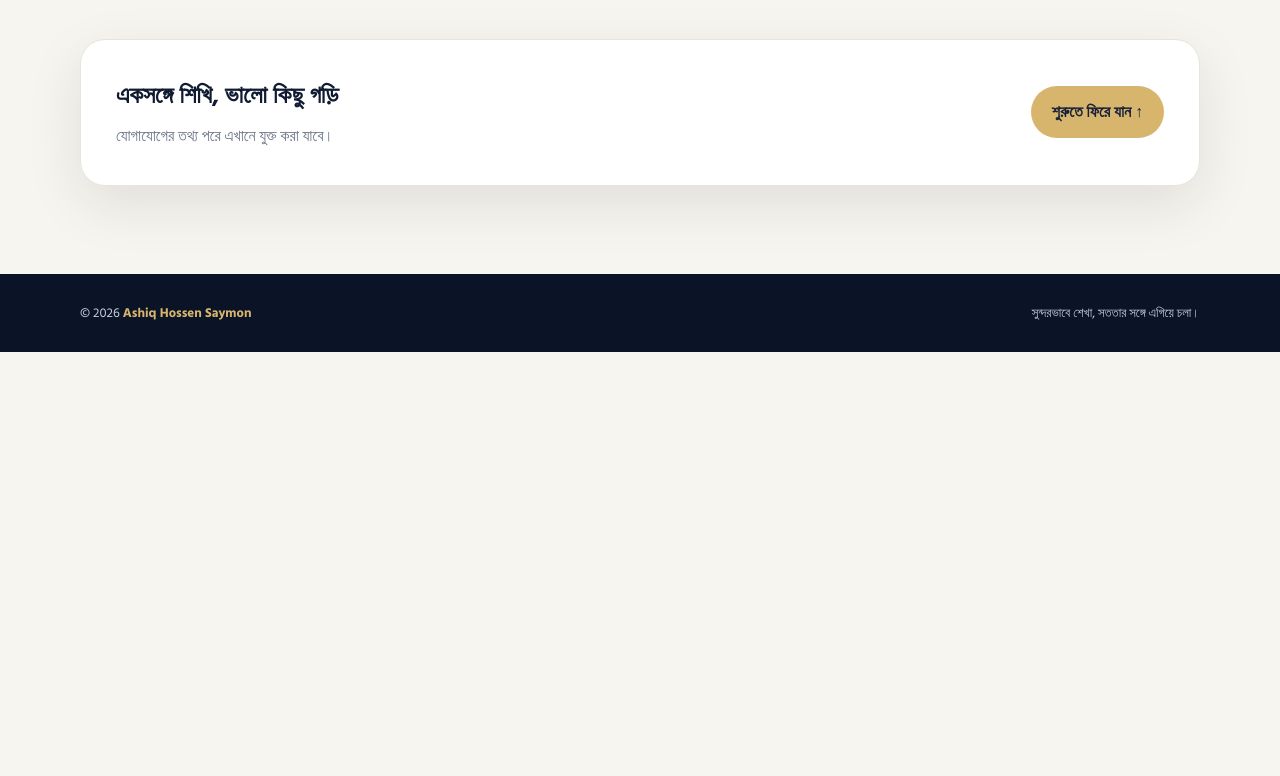
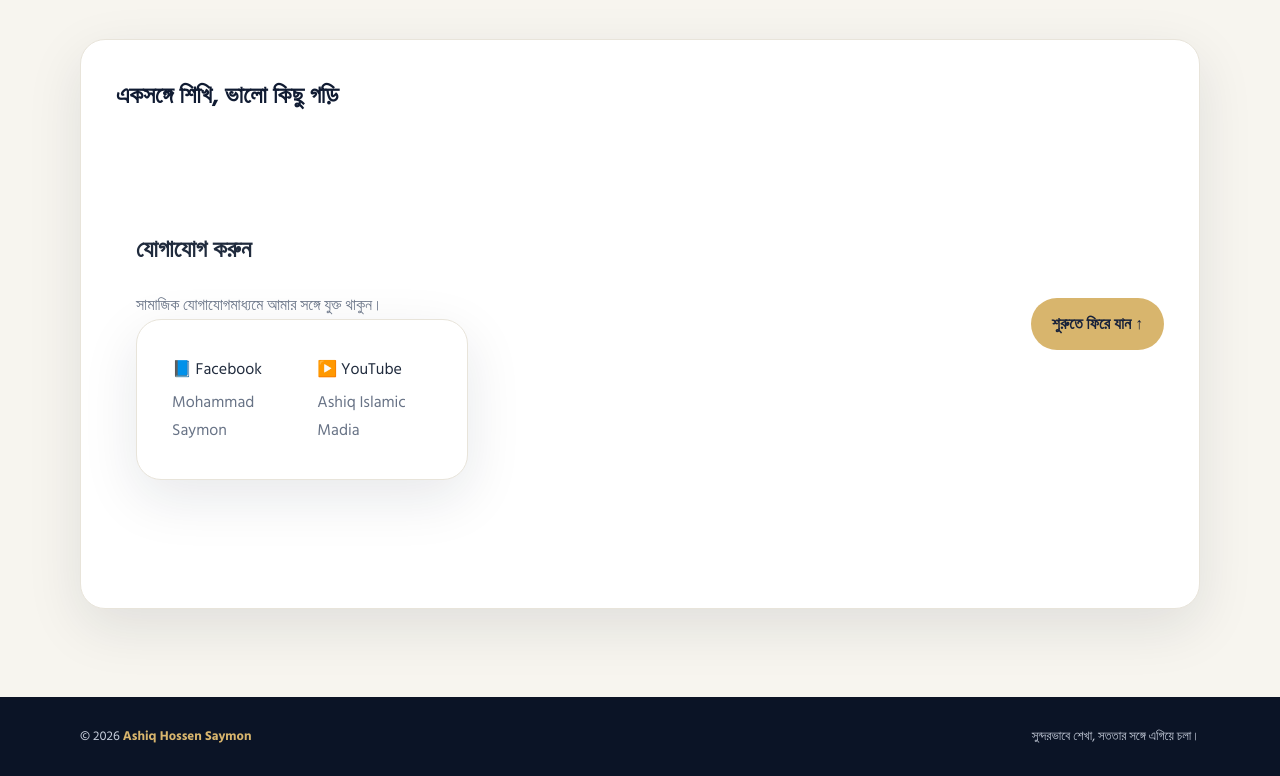
Before and after one commit to ashiqislamicmadia2097-bot/-ashiqhossensaymon, a plain HTML site: page index.html in a window 1280 px wide. Shown: the part 4772-5548 px from the top of the page. Before the commit the page ends 5124 px from the top, so only its background shows below. Drawn offline with nearby package versions, Linux system fonts and the light colour scheme.

Commit message:
Enhance contact section with social media links
Added contact section with social media links and updated content.

```diff
--- a/index.html
+++ b/index.html
@@ -123,7 +123,28 @@ p, h1, h2, h3, a, span, b, small {
 <section class="writing" id="writings"><div class="wrap"><div class="section-head reveal"><div class="kicker" data-bn="জ্ঞান ভাগাভাগি" data-en="SHARING KNOWLEDGE">জ্ঞান ভাগাভাগি</div><h2 data-bn="লেখালেখি ও নোট" data-en="Writings & Notes">লেখালেখি ও নোট</h2><p data-bn="এখানে ভবিষ্যতে আমার লেখা, পড়াশোনার নোট ও উপকারী বিষয় যুক্ত করা যাবে।" data-en="This space can feature my articles, study notes and useful resources in the future.">এখানে ভবিষ্যতে আমার লেখা, পড়াশোনার নোট ও উপকারী বিষয় যুক্ত করা যাবে।</p></div>
 <div class="writing-grid"><article class="write-card reveal"><span>01 / ISLAMIC STUDIES</span><h3 data-bn="ইসলামী বিষয়াবলি" data-en="Islamic Studies">ইসলামী বিষয়াবলি</h3><p data-bn="কুরআন, হাদিস ও ইসলামী জ্ঞানভিত্তিক লেখা।" data-en="Notes and reflections on Qur'an, Hadith and Islamic knowledge.">কুরআন, হাদিস ও ইসলামী জ্ঞানভিত্তিক লেখা।</p></article><article class="write-card reveal"><span>02 / LANGUAGE</span><h3 data-bn="আরবি ও ইংরেজি" data-en="Arabic & English">আরবি ও ইংরেজি</h3><p data-bn="ভাষা শেখার নিয়ম, শব্দার্থ ও অনুশীলন।" data-en="Language tips, vocabulary and practice materials.">ভাষা শেখার নিয়ম, শব্দার্থ ও অনুশীলন।</p></article><article class="write-card reveal"><span>03 / LEARNING</span><h3 data-bn="পড়াশোনার নোট" data-en="Study Notes">পড়াশোনার নোট</h3><p data-bn="শিক্ষার্থীদের জন্য সহজ ও গুছানো নোট।" data-en="Simple and organised notes for learners.">শিক্ষার্থীদের জন্য সহজ ও গুছানো নোট।</p></article></div></div></section>
 <section id="contact"><div class="wrap"><div class="section-head reveal"><div class="kicker" data-bn="যোগাযোগ" data-en="GET IN TOUCH">যোগাযোগ</div><h2 data-bn="যোগাযোগের জায়গা" data-en="Contact">যোগাযোগের জায়গা</h2><p data-bn="আপনার পরামর্শ, মতামত বা সহযোগিতার কথা জানাতে পারেন।" data-en="Feel free to share feedback, suggestions or collaboration ideas.">আপনার পরামর্শ, মতামত বা সহযোগিতার কথা জানাতে পারেন।</p></div>
-<div class="contact-box reveal"><div><h3 data-bn="একসঙ্গে শিখি, ভালো কিছু গড়ি" data-en="Let's learn and build something meaningful">একসঙ্গে শিখি, ভালো কিছু গড়ি</h3><p data-bn="যোগাযোগের তথ্য পরে এখানে যুক্ত করা যাবে।" data-en="Contact details can be added here later.">যোগাযোগের তথ্য পরে এখানে যুক্ত করা যাবে।</p></div><a class="btn btn-gold" href="#home" data-bn="শুরুতে ফিরে যান ↑" data-en="Back to Top ↑">শুরুতে ফিরে যান ↑</a></div></div></section>
+<div class="contact-box reveal"><div><h3 data-bn="একসঙ্গে শিখি, ভালো কিছু গড়ি" data-en="Let's learn and build something meaningful">একসঙ্গে শিখি, ভালো কিছু গড়ি</h3><p data-bn="যোগাযোগের তথ্য পরে এখানে যুক্ত করা যাবে।" data-en="Contact details can be added here later.">
+<section id="contact">
+  <div class="wrap">
+    <h2>যোগাযোগ করুন</h2>
+    <p>সামাজিক যোগাযোগমাধ্যমে আমার সঙ্গে যুক্ত থাকুন।</p>
+
+    <div class="contact-box">
+      <a href="https://www.facebook.com/share/1CLGeAjNMa/"
+         target="_blank" rel="noopener noreferrer">
+        <span>📘 Facebook</span>
+        <p>Mohammad Saymon</p>
+      </a>
+
+      <a href="https://www.youtube.com/@AshiqIslamicMadia"
+         target="_blank" rel="noopener noreferrer">
+        <span>▶️ YouTube</span>
+        <p>Ashiq Islamic Madia</p>
+      </a>
+    </div>
+  </div>
+</section>
+</p></div><a class="btn btn-gold" href="#home" data-bn="শুরুতে ফিরে যান ↑" data-en="Back to Top ↑">শুরুতে ফিরে যান ↑</a></div></div></section>
 </main>
 <footer><div class="wrap foot"><span>© <span id="year"></span> <b>Ashiq Hossen Saymon</b></span><span data-bn="সুন্দরভাবে শেখা, সততার সঙ্গে এগিয়ে চলা।" data-en="Learn with purpose. Grow with integrity.">সুন্দরভাবে শেখা, সততার সঙ্গে এগিয়ে চলা।</span></div></footer>
 <script>
```
